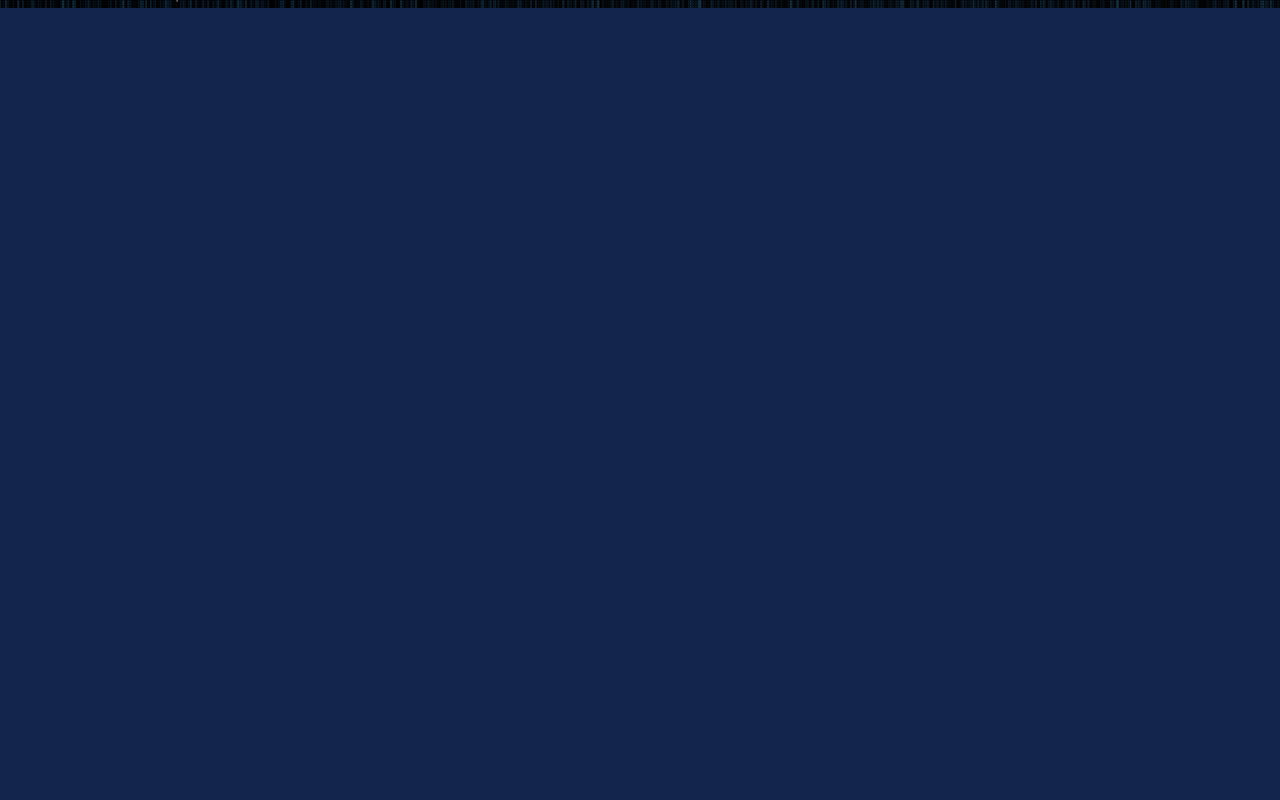
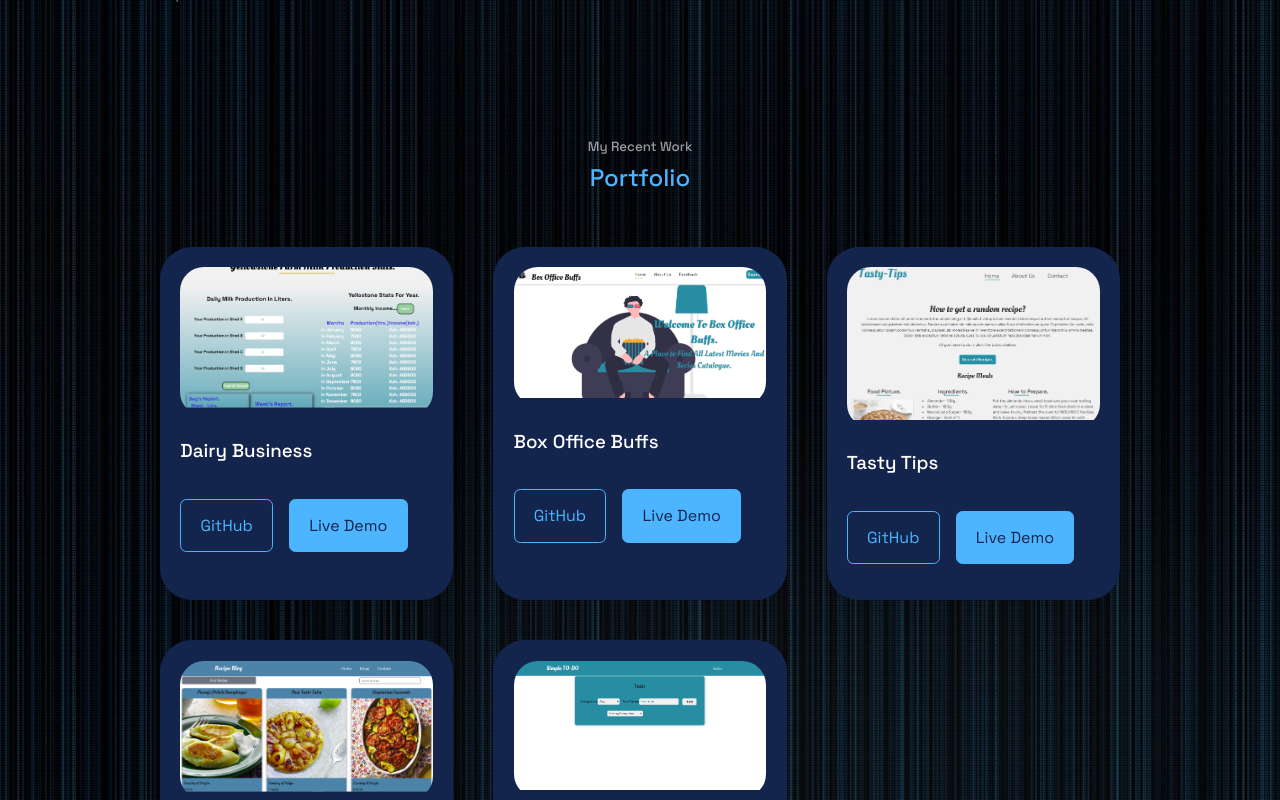
Before and after one commit to Felix-Barosio/Portfolio, a React (Create React App) app: page / in a window 1280 px wide. Shown: the part 2740-3540 px from the top of the page. Before the commit the page ends 2748 px from the top, so only its background shows below. Built offline with nearby package versions, Linux system fonts and the light colour scheme.

Commit message:
Added import from portfolio

```diff
--- a/src/App.js
+++ b/src/App.js
@@ -3,6 +3,7 @@ import About from './components/About/About';
 import Experience from './components/Experience/Experience';
 import Header from './components/Header/Header';
 import Navigation from './components/Navigation/Navigation';
+import Portfolio from './components/Portfolio/Portfolio';
 
 const App = () => {
   return (
@@ -11,6 +12,7 @@ const App = () => {
       <Navigation />
       <About />
       <Experience />
+      <Portfolio />
     </div>
   );
 }
```
